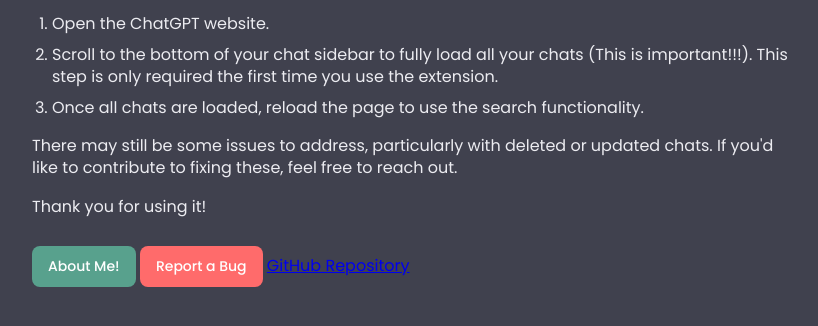
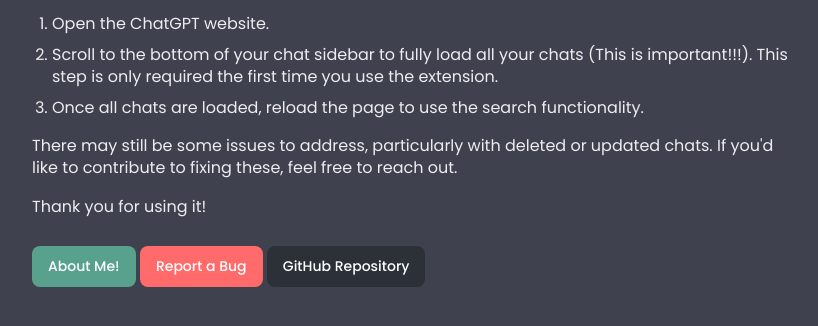
Before and after one commit to ansh-gangapurkar/chatgpt_search_extension, a browser extension: page version 1.1/instructions.html in a window 1280 px wide. Shown: the part 108-434 px from the top of the page, without its empty margins (224-1042 px from the left). Drawn offline with Linux system fonts and the light colour scheme.

Commit message:
Update instructions-styles.css
added github button

```diff
--- a/version 1.1/instructions-styles.css
+++ b/version 1.1/instructions-styles.css
@@ -50,7 +50,7 @@
   line-height: 1.4;
 }
 
-.about-link, .bug-report-link {
+.about-link, .bug-report-link, .github-link {
   display: inline-block;
   padding: 10px 16px;
   text-decoration: none;
@@ -79,3 +79,12 @@
 .bug-report-link:hover {
   background-color: #e55a5a;
 }
+
+.github-link {
+  background-color: #2b3137;
+  color: white;
+}
+
+.github-link:hover {
+  background-color: #24292e;
+}
```
